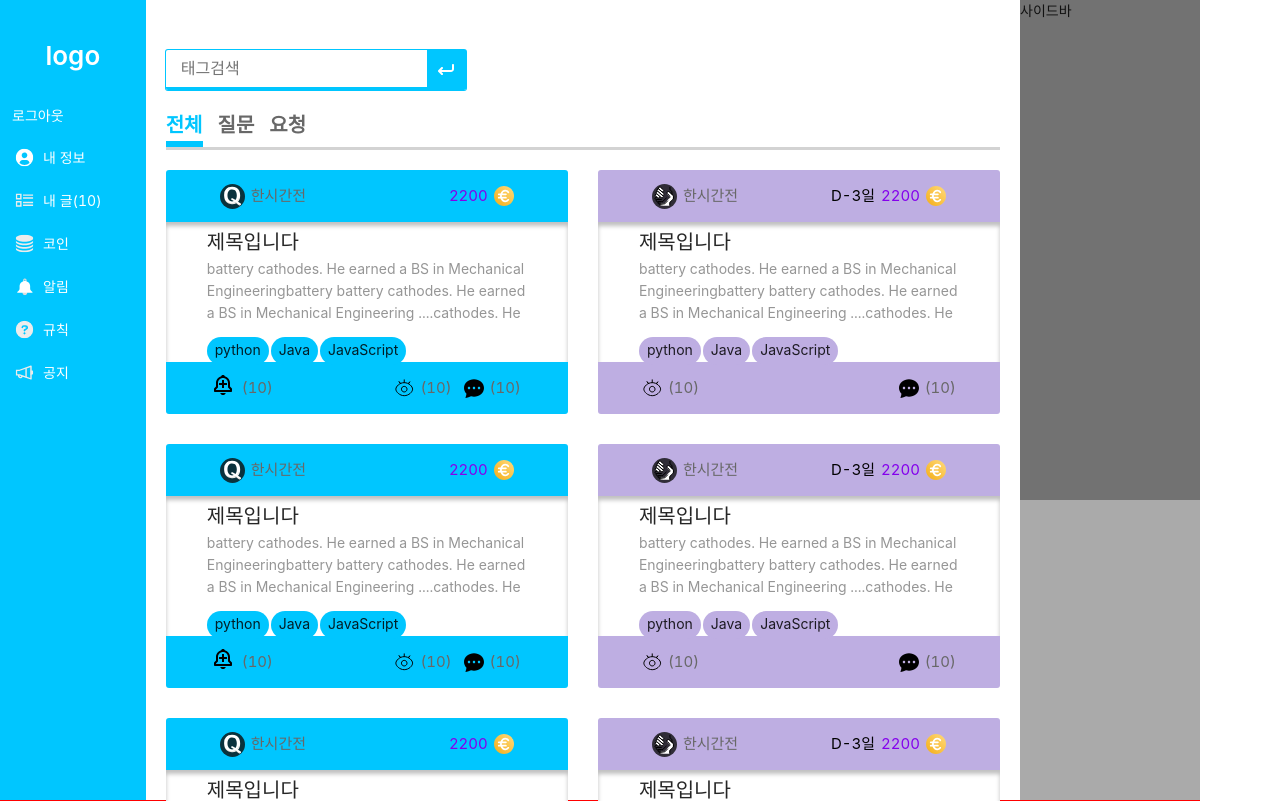
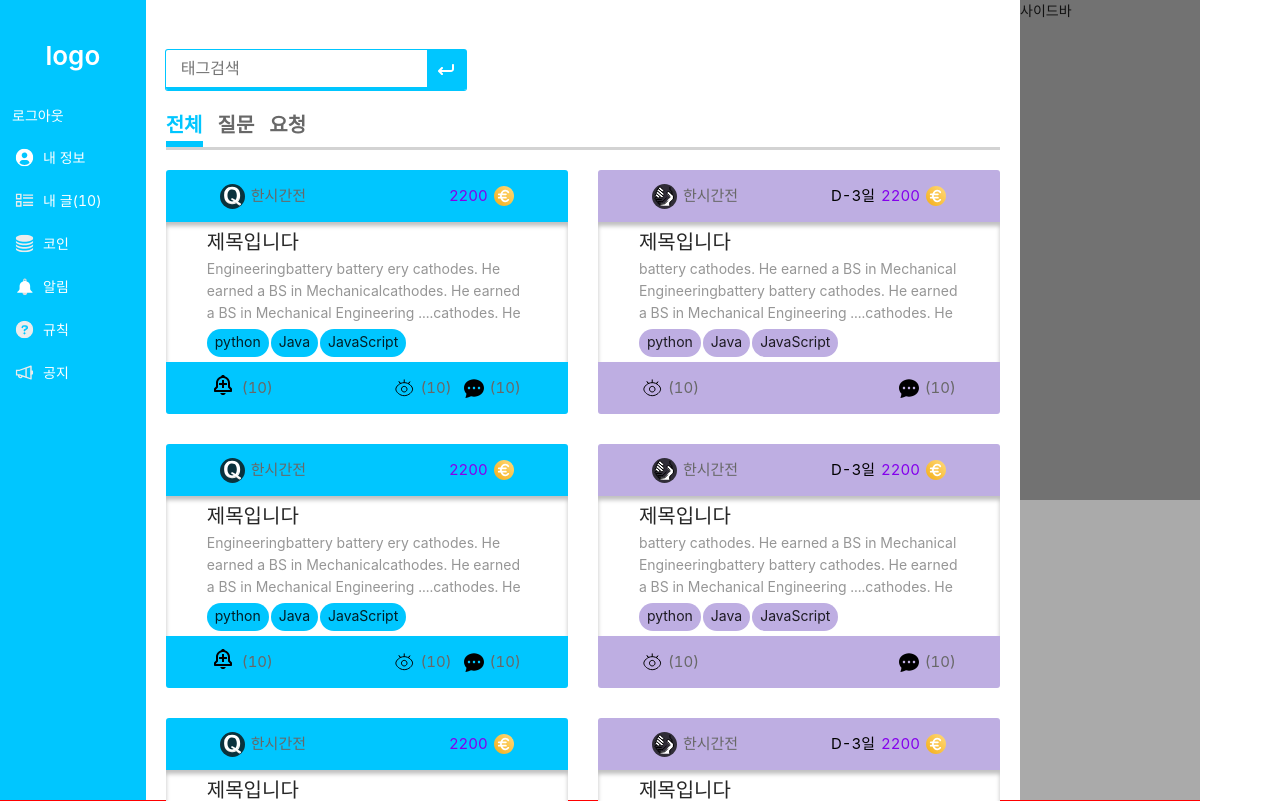
Before and after one commit to dobbda/dobda-client, a Next.js app: page / in a window 1280 px wide. Shown: the top 801 px of the page. Built offline with nearby package versions, Linux system fonts and the light colour scheme.

Commit message:
style: margin setting of tag wrapper in card Comp

```diff
--- a/src/components/Card/atom/CardBody.tsx
+++ b/src/components/Card/atom/CardBody.tsx
@@ -21,7 +21,7 @@ export const QBody = (props: Props) => {
         제목입니다
       </Title>
       <Content>
-        battery cathodes. He earned a BS in Mechanical Engineeringbattery battery cathodes. He earned a BS in Mechanical Engineering  ....cathodes. He earned a BS in Mechanical Engineering  ....  ....
+         Engineeringbattery battery ery cathodes. He earned a BS in Mechanicalcathodes. He earned a BS in Mechanical Engineering  ....cathodes. He earned a BS in Mechanical
       </Content>
       <TagWrapper>
         {tagList.map((tag,i)=> <Tag key={i}>{tag}</Tag>)}
--- a/src/components/Card/atom/style/CardBody.Element.ts
+++ b/src/components/Card/atom/style/CardBody.Element.ts
@@ -28,13 +28,15 @@ export const BodyWrapper = styled.div`
 export const Title = styled.h1`
   font-size:20px;
   margin:0;
+  max-height: 32px;
+  overflow: hidden;
   padding: 0;
   cursor: pointer;
 `
 
 export const Content = styled.p`
   color: #969696;
-  max-height: 69px;
+  max-height: 66px;
   overflow: hidden;
   cursor: pointer;
 
@@ -45,6 +47,6 @@ export const Content = styled.p`
 
 export const TagWrapper = styled.div`
   display: flex;
-  margin: 10px auto;
+  margin: 5px auto;
   cursor: pointer;
 `
```
